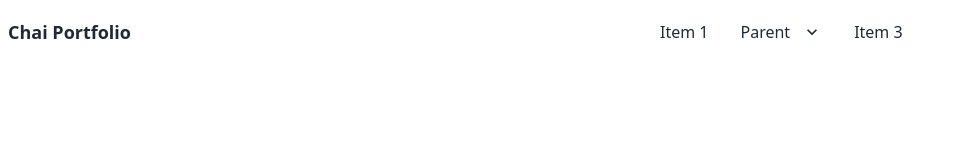
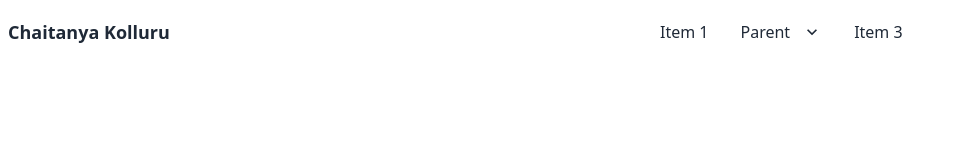
Before and after one commit to chaitanyakolluru/portfolio-chai, a React (Vite) app: page / in a window 1280 px wide. Shown: the top 160 px of the page, without its empty margins (0-956 px from the left). Built offline with nearby package versions, Linux system fonts and the light colour scheme.

Commit message:
changing names

```diff
--- a/index.html
+++ b/index.html
@@ -3,7 +3,7 @@
   <head>
     <meta charset="UTF-8" />
     <meta name="viewport" content="width=device-width, initial-scale=1.0" />
-    <title>Chai Portfolio</title>
+    <title>Chaitanya Kolluru</title>
   </head>
   <body>
     <div id="root"></div>
--- a/src/components/NavBar.tsx
+++ b/src/components/NavBar.tsx
@@ -1,6 +1,8 @@
 import { Link } from 'react-router-dom';
 
-const NavBar: React.FC<{ title?: string }> = ({ title = 'Chai Portfolio' }) => {
+const NavBar: React.FC<{ title?: string }> = ({
+  title = 'Chaitanya Kolluru',
+}) => {
   // const clickToRoot = ({ title }: { title: string }) => {
   //   return (
   //     <Link to="/">
@@ -12,7 +14,7 @@ const NavBar: React.FC<{ title?: string }> = ({ title = 'Chai Portfolio' }) => {
   return (
     <div className="navbar bg-base-100">
       <div className="navbar-start">
-        {/* <a className="btn btn-ghost normal-case text-xl">Chai Portfolio</a> */}
+        {/* <a className="btn btn-ghost normal-case text-xl">Chaitanya Kolluru</a> */}
         <Link to="/" className="text-lg font-bold">
           <button>{title}</button>
         </Link>
```
Also changed, not shown: 2 other files (tests, documents, lock files or other folders).
